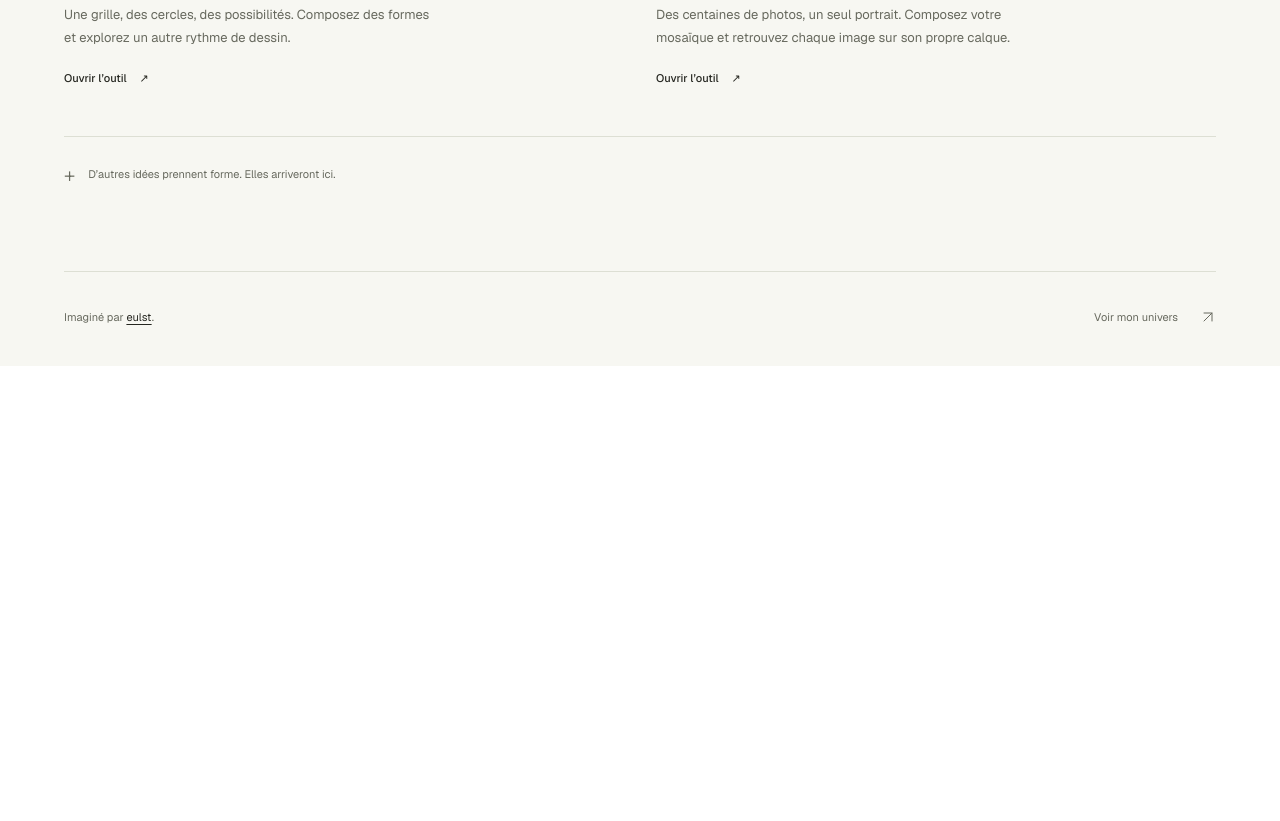
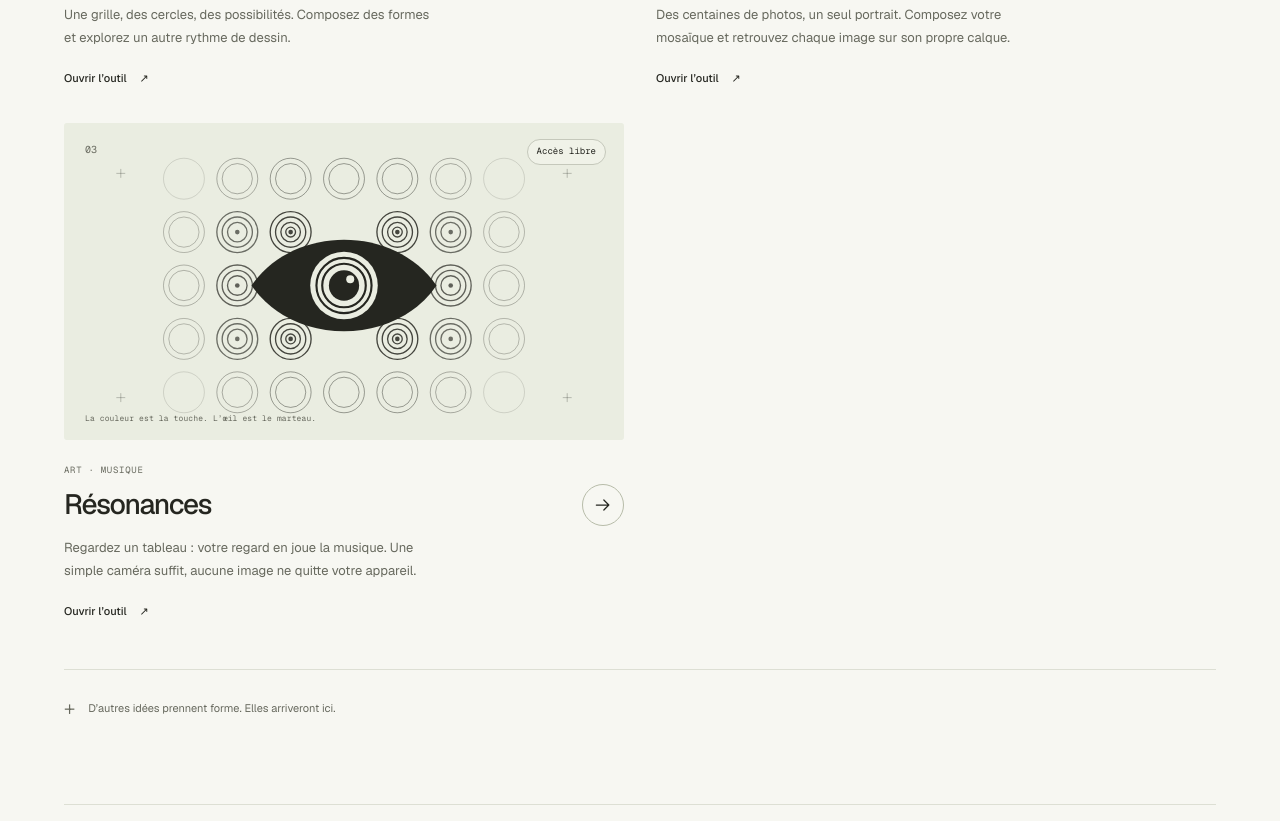
Before and after one commit to eulstyboy/broll-finder, a Next.js app: page / in a window 1280 px wide. Shown: the part 960-1781 px from the top of the page. Before the commit the page ends 1326 px from the top, so only its background shows below. Built offline with nearby package versions, Linux system fonts and the light colour scheme.

Commit message:
Add files via upload

```diff
--- a/src/app/_projects.ts
+++ b/src/app/_projects.ts
@@ -40,6 +40,18 @@ export const projects: Project[] = [
     visible: true,
   },
   {
+    id: "resonances",
+    name: "Résonances",
+    category: "Art · Musique",
+    description: "Regardez un tableau : votre regard en joue la musique. Une simple caméra suffit, aucune image ne quitte votre appareil.",
+    href: "https://resonances.eulst.app",
+    access: "public",
+    artwork: "generic",
+    image: "/projects/resonances.svg",
+    caption: "La couleur est la touche. L’œil est le marteau.",
+    visible: true,
+  },
+  {
     id: "broll-finder",
     name: "B-Roll Finder",
     category: "Vidéo · Intelligence artificielle",
```
